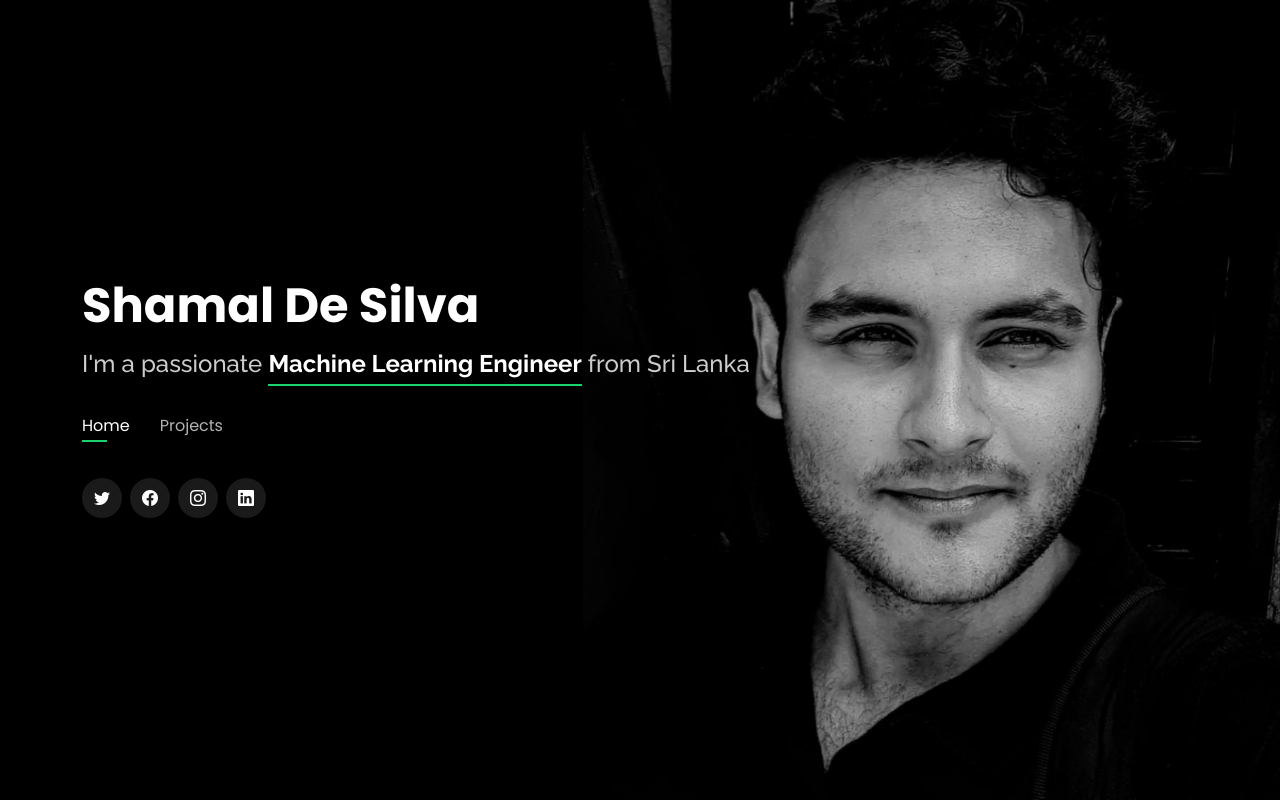
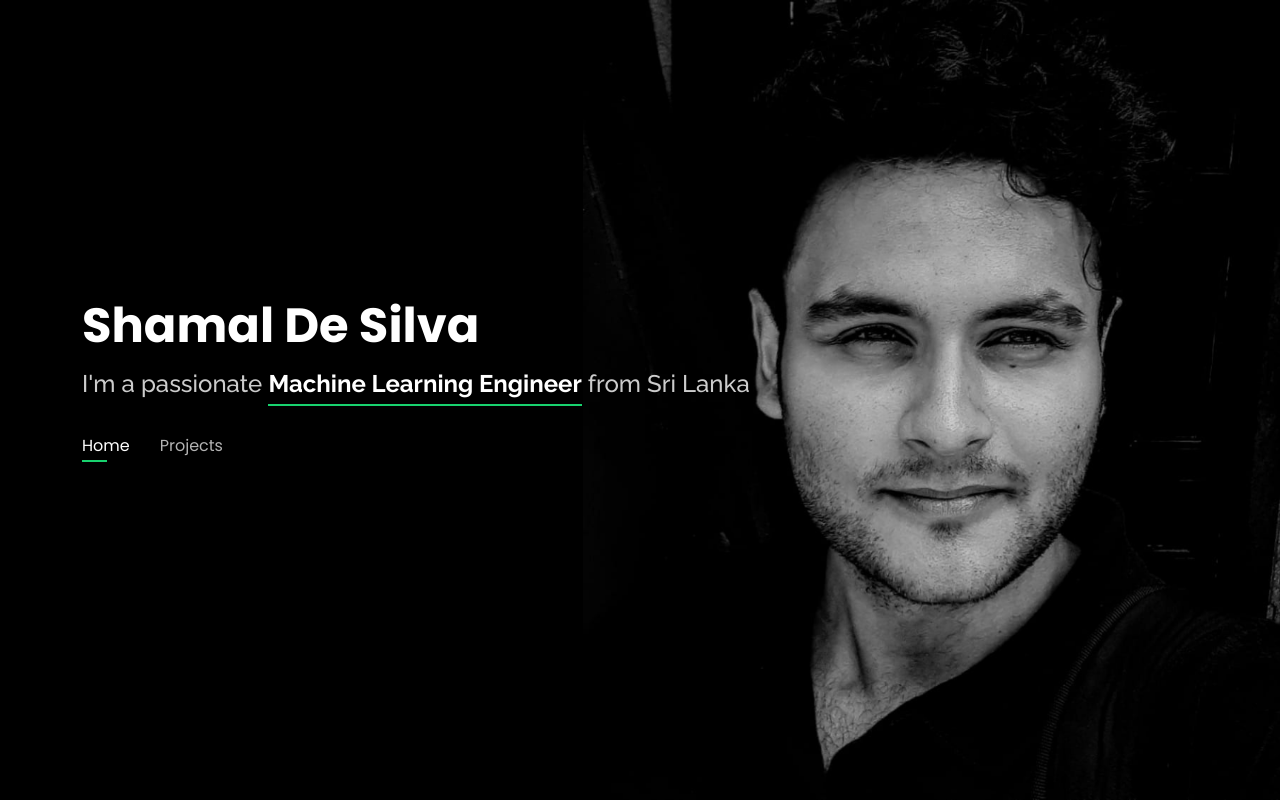
Before and after one commit to shamalgithub/custom, a plain HTML site: page index.html in a window 1280 px wide. Drawn offline with nearby package versions, Linux system fonts and the light colour scheme.

Commit message:
removed links

```diff
--- a/index.html
+++ b/index.html
@@ -54,10 +54,10 @@
       </nav><!-- .navbar -->
 
       <div class="social-links">
-        <a href="#" class="twitter"><i class="bi bi-twitter"></i></a>
+        <!-- <a href="#" class="twitter"><i class="bi bi-twitter"></i></a>
         <a href="#" class="facebook"><i class="bi bi-facebook"></i></a>
         <a href="#" class="instagram"><i class="bi bi-instagram"></i></a>
-        <a href="#" class="linkedin"><i class="bi bi-linkedin"></i></a>
+        <a href="#" class="linkedin"><i class="bi bi-linkedin"></i></a> -->
       </div>
 
     </div>
```
